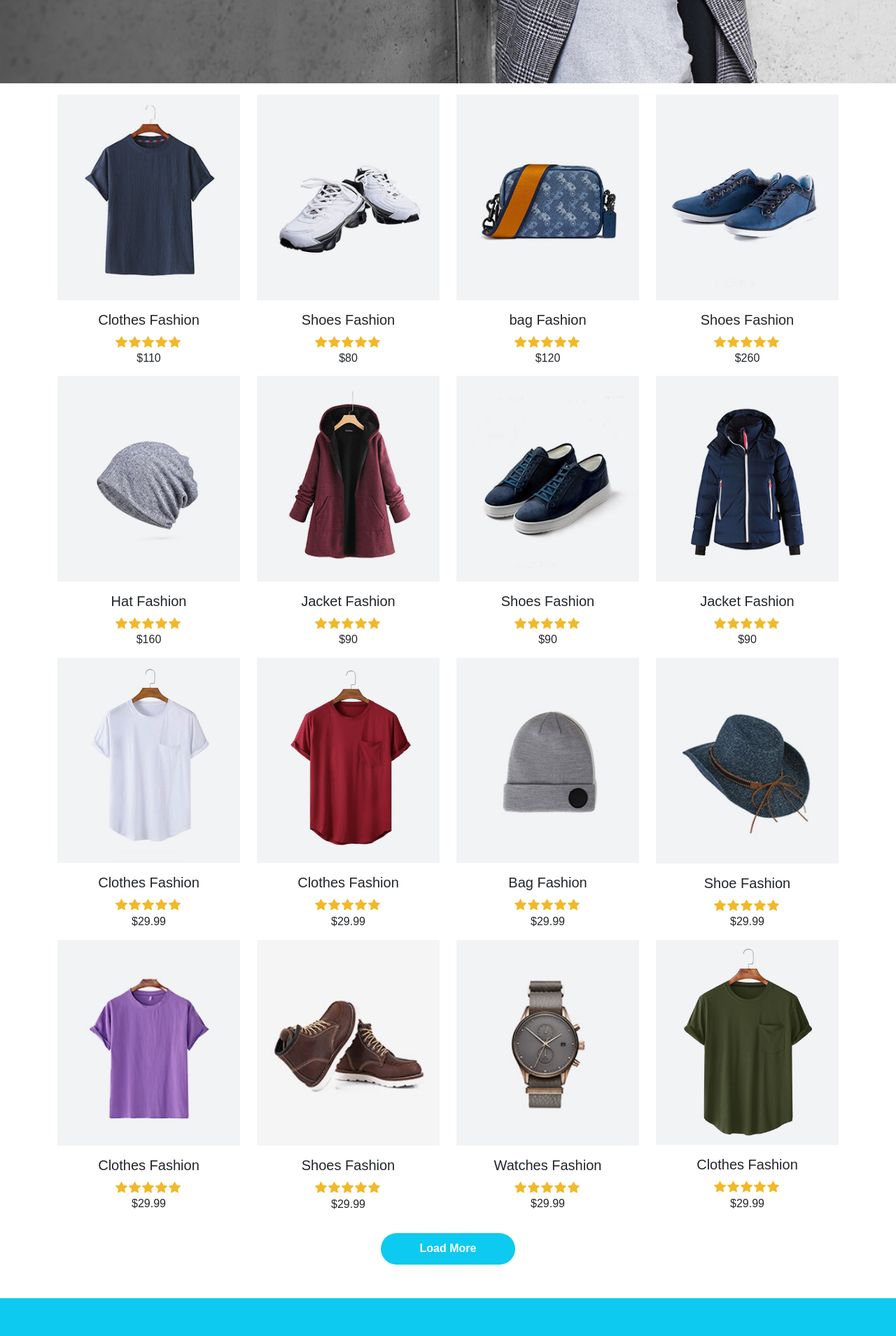
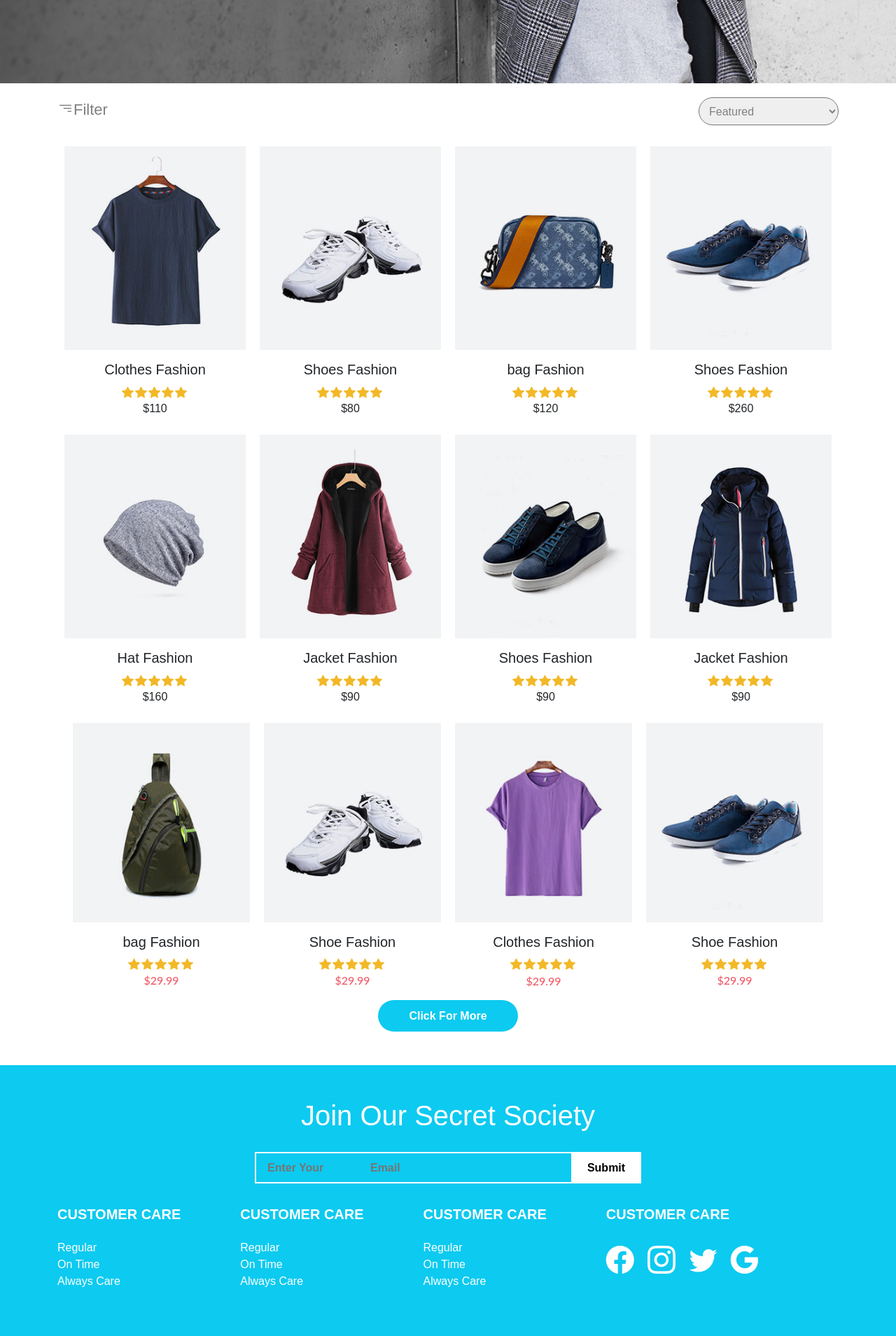
Before and after one commit to Chndrafajar/react-Ecommerce.github.io, a React (Create React App) app: page /shopProductNew in a window 1280 px wide. Shown: the part 580-2489 px from the top of the page at 70% size. Built offline with nearby package versions, Linux system fonts and the light colour scheme.

Commit message:
update-bug1.2

```diff
--- a/src/components/Pages/Home/Home.js
+++ b/src/components/Pages/Home/Home.js
@@ -1,6 +1,5 @@
-import React from "react";
 import "./home.css";
-import { Container, Row, Col, Card, Carousel, Button, Form } from "react-bootstrap";
+import { Container, Row, Col, Carousel, Button, Form } from "react-bootstrap";
 import Footer from "../../Footer/Footer";
 
 export default function Home() {
@@ -45,54 +44,59 @@ export default function Home() {
 
       <div className="new py-5">
         <Container className="py-5">
-          <Row>
-            <Col lg={3} xs={6}>
-              <Card>
+          <div className="newProductHome">
+            <div className="newProductCard">
+              <div>
                 <img src="asset/shop/23.jpg" alt="" />
+                <div className="btnHome">
+                  <button variant="dark">Women</button>
+                </div>
+              </div>
+            </div>
+            <div className="newProductCard">
+              <div>
+                <img src="asset/shop/15.jpg" alt="" />
+                <div className="btnHome">
+                  <button variant="dark">Accesories</button>
+                </div>
+              </div>
+            </div>
+            <div className="newProductCard">
+              <div>
+                <img src="asset/shop/4.jpg" alt="" />
+                <div className="btnHome">
+                  <button variant="dark">Footwear</button>
+                </div>
+              </div>
+            </div>
+            <div className="newProductCard">
+              <div>
+                <img src="asset/shop/1.jpg" alt="" />
+                <div className="btnHome">
+                  <button variant="dark">Watches</button>
+                </div>
+              </div>
+            </div>
+          </div>
+        </Container>
+      </div>
 
-                <Button variant="dark">Women</Button>
-              </Card>
-            </Col>
-            <Col lg={3} xs={6}>
-              <Card>
-                <img src="asset/shop/10.jpg" alt="" />
-
-                <Button variant="dark">Accesories</Button>
-              </Card>
-            </Col>
-            <Col lg={3} xs={6} className="ColCard">
-              <Card>
-                <img src="asset/shop/4.jpg" alt="" />
-
-                <Button variant="dark">Footwear</Button>
-              </Card>
-            </Col>
-            <Col lg={3} xs={6} className="ColCard">
-              <Card>
-                <img src="asset/shop/1.jpg" alt="" />
-
-                <Button variant="dark">Watches</Button>
-              </Card>
-            </Col>
-          </Row>
-        </Container>
+      <div className="productTitle">
+        <div className="productTitleItem">
+          <h1>Product Trending</h1>
+          <h6 style={{ color: "blue" }}>Be Healty Creatif Fashion</h6>
+        </div>
       </div>
 
       <div className="Product">
         <Container>
-          <Row className="py-2">
-            <Col lg={5} xs={4} className=" m-auto text-center">
-              <h1>Product Trending</h1>
-              <h6 style={{ color: "blue" }}>Be Healty Creatif Fashion</h6>
-            </Col>
-          </Row>
-          <Row className="Row" xs={2}>
-            <Col lg={3} className="text-center">
-              <Card className="Card  border-0  mb-2">
+          <div className="newProductItem">
+            <div className="newProductCard">
+              <div className="Card  border-0  mb-2">
                 <div className="imgArea">
                   <img src="asset/shop/1.jpg" alt="" className="img-fluid" />
                 </div>
-
+                <div className="textCard">
                   <h5 className="mt-3">Clothes Fashion</h5>
 
                   <div className="IconStartHome ">
@@ -113,14 +117,15 @@ export default function Home() {
                     </span>
                   </div>
                   <h6>$29.99</h6>
-              </Card>
-            </Col>
-            <Col lg={3} className="text-center">
-              <Card className="Card   border-0  mb-2">
+                </div>
+              </div>
+            </div>
+            <div className="newProductCard">
+              <div className="Card   border-0  mb-2">
                 <div className="imgArea">
                   <img src="asset/shop/2.jpg" alt="" className="img-fluid" />
                 </div>
-
+                <div className="textCard">
                   <h5 className="mt-3">Shoe Fashion</h5>
 
                   <div className="IconStartHome ">
@@ -141,15 +146,16 @@ export default function Home() {
                     </span>
                   </div>
                   <h6>$29.99</h6>
-              </Card>
-            </Col>
-            <Col lg={3} className="text-center">
-              <Card className="Card  border-0  mb-2">
+                </div>
+              </div>
+            </div>
+            <div className="newProductCard">
+              <div className="Card  border-0  mb-2">
                 <div className="imgArea">
                   <img src="asset/shop/3.jpg" alt="" className="img-fluid" />
                 </div>
-
-                <h5 className="mt-3">Bag Fashion</h5>
+                <div className="textCard">
+                  <h5 className="mt-3">bag Fashion</h5>
 
                   <div className="IconStartHome ">
                     <span>
@@ -169,14 +175,15 @@ export default function Home() {
                     </span>
                   </div>
                   <h6>$29.99</h6>
-              </Card>
-            </Col>
-            <Col lg={3} className="text-center">
-              <Card className="Card  border-0  mb-2">
+                </div>
+              </div>
+            </div>
+            <div className="newProductCard">
+              <div className="Card  border-0  mb-2">
                 <div className="imgArea">
                   <img src="asset/shop/4.jpg" alt="" className="img-fluid" />
                 </div>
-
+                <div className="textCard">
                   <h5 className="mt-3">Shoe Fashion</h5>
 
                   <div className="IconStartHome ">
@@ -197,50 +204,55 @@ export default function Home() {
                     </span>
                   </div>
                   <h6>$29.99</h6>
-              </Card>
-            </Col>
-          </Row>
-          <Row>
-            <Col lg={6} className="text-center m-auto mt-3">
+                </div>
+              </div>
+            </div>
+          </div>
+        </Container>
+      </div>
+      <div>
+        <div className="btnCardProduct">
           <button className="btn1">Click For More</button>
-            </Col>
-          </Row>
-        </Container>
+        </div>
       </div>
 
       <div className="about">
         <Container className="py-5">
-          <Row className="py-5">
-            <Col lg={8} className="m-auto text-center">
+          <div className="productTitle">
+            <div className="productTitleItem">
               <h1>Welcome To Our Creatif Fashion</h1>
-              <h6 style={{ color: "blue" }}>Be Healty Creatif Fashion</h6>
-            </Col>
+              <h6 className="Homeh6" style={{ color: "blue" }}>
+                Be Healty Creatif Fashion
+              </h6>
+            </div>
+          </div>
+
           <div className="aboutItem">
-              <Row>
-                <Col lg={4}>
+            <div className="HomeCard">
+              <div className="homeCardItem">
                 <img src="asset/clothes/1.jpg" className="img-fluid mb-3 " alt="" />
                 <h5>Best Quality</h5>
                 <p>Lorem ipsum dolor, sit amet consectrue magni blanditiis dolorem odit. low eos atque ipsum dolor odio nesunt.</p>
-                </Col>
-                <Col lg={4}>
+              </div>
+              <div className="homeCardItem">
                 <img src="asset/clothes/3.jpg" className="img-fluid mb-3 " alt="" />
                 <h5>Best Quality</h5>
                 <p>Lorem ipsum dolor, sit amet consectrue magni blanditiis dolorem odit. low eos atque ipsum dolor odio nesunt.</p>
-                </Col>
-                <Col lg={4}>
+              </div>
+              <div className="homeCardItem">
                 <img src="asset/clothes/2.jpg" className="img-fluid mb-3 " alt="" />
                 <h5>Best Quality</h5>
                 <p>Lorem ipsum dolor, sit amet consectrue magni blanditiis dolorem odit. low eos atque ipsum dolor odio nesunt.</p>
-                </Col>
-              </Row>
               </div>
-            <Row className="pt-4">
-              <Col lg={6} className="text-center m-auto">
+            </div>
+          </div>
+        </Container>
+      </div>
+
+      <div>
+        <div className="btnCardProduct">
           <button className="btn1">Shop More</button>
-              </Col>
-            </Row>
-          </Row>
-        </Container>
+        </div>
       </div>
 
       <div className="apple py-5 ">
--- a/src/components/Pages/Home/home.css
+++ b/src/components/Pages/Home/home.css
@@ -39,8 +39,21 @@ h6 {
   background-color: #109ebb;
 }
 
-.Card {
-  cursor: pointer;
+.btnHome button:hover {
+  background-color: rgb(41, 38, 38);
+  transition: 0.6s;
+}
+.newProductHome {
+  display: grid;
+  grid-template-columns: repeat(4, 1fr);
+}
+
+.btnHome button {
+  width: 100%;
+  border: none;
+  height: 30px;
+  background-color: black;
+  color: white;
 }
 
 .aboutItem {
@@ -129,6 +142,19 @@ h6 {
   color: #f2b827;
 }
 
+.Homeh6 {
+  text-align: center;
+}
+
+.HomeCard {
+  display: grid;
+  grid-template-columns: repeat(3, 1fr);
+}
+
+.homeCardItem {
+  margin: 10px;
+}
+
 @media (max-width: 768px) {
   .CarousalItem h3 {
     font-size: 20px;
@@ -136,4 +162,39 @@ h6 {
   .CarousalItem h1 {
     font-size: 25px;
   }
+  .newProductHome {
+    display: flex;
+    flex-direction: column;
+  }
+
+  .btnHome button {
+    width: 85%;
+  }
 }
+
+@media (max-width: 468px) {
+  .btnHome button {
+    width: 100%;
+  }
+  .newProductHome {
+    margin-left: 20px;
+  }
+  .HomeCard {
+    grid-template-columns: repeat(1, 1fr);
+  }
+}
+
+@media (max-width: 992px) {
+  .newProductHome {
+    grid-template-columns: repeat(2, 1fr);
+  }
+  .btnHome button {
+    width: 85%;
+  }
+}
+
+@media (max-width: 1140px) {
+  .newProductHome {
+    overflow-x: auto;
+  }
+}
--- a/src/components/Pages/Market/ProductItem.js
+++ b/src/components/Pages/Market/ProductItem.js
@@ -1,4 +1,4 @@
-import { Container, Col, Card, Row } from "react-bootstrap";
+import { Container } from "react-bootstrap";
 import { Component } from "react";
 import { connect } from "react-redux";
 import "./productItem.css";
@@ -17,20 +17,17 @@ class ProductItem extends Component {
   render() {
     let itemList = this.props.items.map((item) => {
       return (
-        <Col
-          lg={3}
-          xs={6}
-          md={4}
-          className="text-center"
+        <div className="newProductCard">
+          <div
+            className="Card  border-0  mb-2"
             onClick={() => {
               this.handleClick(item.id);
             }}
           >
-          <Card className="Card  border-0  mb-2">
             <div className="imgArea">
               <img src={item.img} alt={item.title} className="img-fluid" />
             </div>
-
+            <div className="textCard">
               <h5 className="mt-3">{item.title}</h5>
 
               <div className="IconStartHome ">
@@ -51,38 +48,58 @@ class ProductItem extends Component {
                 </span>
               </div>
               <h6>${item.price}</h6>
-          </Card>
-        </Col>
+            </div>
+          </div>
+        </div>
       );
     });
     return (
       <div>
         <div className="center">
           <Container className="py-5  ">
-            <Row className="py-5">
-              <Col lg={6} className="mt-2">
+            <div className="blog">
+              <div className="blogTitle">
                 <h1>There Are Various Kinds Of The Best Fashion Variants Here! </h1>
                 <h6>Be Healty Creatif Fashion</h6>
-                <button className="btn1 mt-3">More From Us</button>
-              </Col>
-            </Row>
+                <button className="btnBlog mt-3">More From Us</button>
+              </div>
+            </div>
+          </Container>
+        </div>
+        <div>
+          <Container>
+            <div className="filterProduct">
+              <div className="filterProductLeft">
+                <span>
+                  <i class="bi bi-filter-right"></i>
+                </span>
+                Filter
+              </div>
+              <div className="filterProductRight">
+                <select>
+                  <option>Featured</option>
+                  <option>Best Selling</option>
+                  <option>Price</option>
+                  <option>Star</option>
+                  <option>Date</option>
+                </select>
+              </div>
+            </div>
           </Container>
         </div>
         <Container>
-          <Row className="mt-3">
-            {itemList}
+          <div className="newProductItem">{itemList}</div>
           <Switch>
             <Route path="/shopProductNew" component={ShopProduct} />
           </Switch>
-          </Row>
-          <Row>
-            <Col lg={6} className="text-center m-auto mt-3">
+          <div>
+            <div className="btnCardProduct">
               <Link to="/shopProductNew">
                 {" "}
-                <button className="btn1">Load More</button>
+                <button className="btnMrket">Click For More</button>
               </Link>
-            </Col>
-          </Row>
+            </div>
+          </div>
         </Container>
         <div>
           <Footer />
--- a/src/components/Pages/Market/ShopProduct/ShopProduct.js
+++ b/src/components/Pages/Market/ShopProduct/ShopProduct.js
@@ -1,16 +1,75 @@
 import React from "react";
-import { Row, Col, Card } from "react-bootstrap";
+import { Container } from "react-bootstrap";
 
 export default function ShopProduct() {
   return (
-    <div>
-      <Row>
-        <Col lg={3} xs={6} md={4} className="text-center">
-          <Card className="Card  border-0  mb-2">
+    <div className="Product">
+      <Container>
+        <div className="newProductItem">
+          <div className="newProductCard">
+            <div className="Card  border-0  mb-2">
               <div className="imgArea">
-              <img src="asset/shop/24.jpg" alt="" className="img-fluid" />
+                <img src="asset/shop/9.jpg" alt="" className="img-fluid" />
               </div>
+              <div className="textCard">
+                <h5 className="mt-3">bag Fashion</h5>
 
+                <div className="IconStartHome ">
+                  <span>
+                    <i class="bi bi-star-fill"></i>
+                  </span>
+                  <span>
+                    <i class="bi bi-star-fill"></i>
+                  </span>
+                  <span>
+                    <i class="bi bi-star-fill"></i>
+                  </span>
+                  <span>
+                    <i class="bi bi-star-fill"></i>
+                  </span>
+                  <span>
+                    <i class="bi bi-star-fill"></i>
+                  </span>
+                </div>
+                <h6>$29.99</h6>
+              </div>
+            </div>
+          </div>
+          <div className="newProductCard">
+            <div className="Card   border-0  mb-2">
+              <div className="imgArea">
+                <img src="asset/shop/2.jpg" alt="" className="img-fluid" />
+              </div>
+              <div className="textCard">
+                <h5 className="mt-3">Shoe Fashion</h5>
+
+                <div className="IconStartHome ">
+                  <span>
+                    <i class="bi bi-star-fill"></i>
+                  </span>
+                  <span>
+                    <i class="bi bi-star-fill"></i>
+                  </span>
+                  <span>
+                    <i class="bi bi-star-fill"></i>
+                  </span>
+                  <span>
+                    <i class="bi bi-star-fill"></i>
+                  </span>
+                  <span>
+                    <i class="bi bi-star-fill"></i>
+                  </span>
+                </div>
+                <h6>$29.99</h6>
+              </div>
+            </div>
+          </div>
+          <div className="newProductCard">
+            <div className="Card  border-0  mb-2">
+              <div className="imgArea">
+                <img src="asset/shop/16.jpg" alt="" className="img-fluid" />
+              </div>
+              <div className="textCard">
                 <h5 className="mt-3">Clothes Fashion</h5>
 
                 <div className="IconStartHome ">
@@ -31,70 +90,15 @@ export default function ShopProduct() {
                   </span>
                 </div>
                 <h6>$29.99</h6>
-          </Card>
-        </Col>
-        <Col lg={3} xs={6} md={4} className="text-center">
-          <Card className="Card   border-0  mb-2">
+              </div>
+            </div>
+          </div>
+          <div className="newProductCard">
+            <div className="Card  border-0  mb-2">
               <div className="imgArea">
-              <img src="asset/shop/25.jpg" alt="" className="img-fluid" />
+                <img src="asset/shop/4.jpg" alt="" className="img-fluid" />
               </div>
-
-            <h5 className="mt-3">Clothes Fashion</h5>
-
-            <div className="IconStartHome ">
-              <span>
-                <i class="bi bi-star-fill"></i>
-              </span>
-              <span>
-                <i class="bi bi-star-fill"></i>
-              </span>
-              <span>
-                <i class="bi bi-star-fill"></i>
-              </span>
-              <span>
-                <i class="bi bi-star-fill"></i>
-              </span>
-              <span>
-                <i class="bi bi-star-fill"></i>
-              </span>
-            </div>
-            <h6>$29.99</h6>
-          </Card>
-        </Col>
-        <Col lg={3} xs={6} md={4} className="text-center">
-          <Card className="Card  border-0  mb-2">
-            <div className="imgArea">
-              <img src="asset/shop/15.jpg" alt="" className="img-fluid" />
-            </div>
-
-            <h5 className="mt-3">Bag Fashion</h5>
-
-            <div className="IconStartHome ">
-              <span>
-                <i class="bi bi-star-fill"></i>
-              </span>
-              <span>
-                <i class="bi bi-star-fill"></i>
-              </span>
-              <span>
-                <i class="bi bi-star-fill"></i>
-              </span>
-              <span>
-                <i class="bi bi-star-fill"></i>
-              </span>
-              <span>
-                <i class="bi bi-star-fill"></i>
-              </span>
-            </div>
-            <h6>$29.99</h6>
-          </Card>
-        </Col>
-        <Col lg={3} xs={6} md={4} className="text-center">
-          <Card className="Card  border-0  mb-2">
-            <div className="imgArea">
-              <img src="asset/shop/11.jpg" alt="" className="img-fluid" />
-            </div>
-
+              <div className="textCard">
                 <h5 className="mt-3">Shoe Fashion</h5>
 
                 <div className="IconStartHome ">
@@ -115,121 +119,11 @@ export default function ShopProduct() {
                   </span>
                 </div>
                 <h6>$29.99</h6>
-          </Card>
-        </Col>
-        <Col lg={3} xs={6} md={4} className="text-center">
-          <Card className="Card  border-0  mb-2">
-            <div className="imgArea">
-              <img src="asset/shop/16.jpg" alt="" className="img-fluid" />
               </div>
-
-            <h5 className="mt-3">Clothes Fashion</h5>
-
-            <div className="IconStartHome ">
-              <span>
-                <i class="bi bi-star-fill"></i>
-              </span>
-              <span>
-                <i class="bi bi-star-fill"></i>
-              </span>
-              <span>
-                <i class="bi bi-star-fill"></i>
-              </span>
-              <span>
-                <i class="bi bi-star-fill"></i>
-              </span>
-              <span>
-                <i class="bi bi-star-fill"></i>
-              </span>
             </div>
-            <h6>$29.99</h6>
-          </Card>
-        </Col>
-        <Col lg={3} xs={6} md={4} className="text-center">
-          <Card className="Card   border-0  mb-2">
-            <div className="imgArea">
-              <img src="asset/shop/14.jpg" alt="" className="img-fluid" />
           </div>
-
-            <h5 className="mt-3">Shoes Fashion</h5>
-
-            <div className="IconStartHome ">
-              <span>
-                <i class="bi bi-star-fill"></i>
-              </span>
-              <span>
-                <i class="bi bi-star-fill"></i>
-              </span>
-              <span>
-                <i class="bi bi-star-fill"></i>
-              </span>
-              <span>
-                <i class="bi bi-star-fill"></i>
-              </span>
-              <span>
-                <i class="bi bi-star-fill"></i>
-              </span>
         </div>
-            <h6>$29.99</h6>
-          </Card>
-        </Col>
-        <Col lg={3} xs={6} md={4} className="text-center">
-          <Card className="Card  border-0  mb-2">
-            <div className="imgArea">
-              <img src="asset/shop/10.jpg" alt="" className="img-fluid" />
-            </div>
-
-            <h5 className="mt-3">Watches Fashion</h5>
-
-            <div className="IconStartHome ">
-              <span>
-                <i class="bi bi-star-fill"></i>
-              </span>
-              <span>
-                <i class="bi bi-star-fill"></i>
-              </span>
-              <span>
-                <i class="bi bi-star-fill"></i>
-              </span>
-              <span>
-                <i class="bi bi-star-fill"></i>
-              </span>
-              <span>
-                <i class="bi bi-star-fill"></i>
-              </span>
-            </div>
-            <h6>$29.99</h6>
-          </Card>
-        </Col>
-        <Col lg={3} xs={6} md={4} className="text-center">
-          <Card className="Card  border-0  mb-2">
-            <div className="imgArea">
-              <img src="asset/shop/26.jpg" alt="" className="img-fluid" />
-            </div>
-
-            <h5 className="mt-3">Clothes Fashion</h5>
-
-            <div className="IconStartHome ">
-              <span>
-                <i class="bi bi-star-fill"></i>
-              </span>
-              <span>
-                <i class="bi bi-star-fill"></i>
-              </span>
-              <span>
-                <i class="bi bi-star-fill"></i>
-              </span>
-              <span>
-                <i class="bi bi-star-fill"></i>
-              </span>
-              <span>
-                <i class="bi bi-star-fill"></i>
-              </span>
-            </div>
-            <h6>$29.99</h6>
-          </Card>
-        </Col>
-      </Row>
+      </Container>
     </div>
   );
 }
--- a/src/components/Pages/Market/productItem.css
+++ b/src/components/Pages/Market/productItem.css
@@ -58,3 +58,65 @@
   font-size: 18px;
   font-weight: 600;
 }
+
+.btnMrket {
+  height: 45px;
+  width: 200px;
+  border: none;
+  outline: none;
+  background-color: #0dcaf0;
+  color: white;
+  font-weight: 700;
+  border-radius: 50px;
+  transition: 1s;
+}
+
+.filterProductLeft {
+  font-size: 22px;
+  color: grey;
+  cursor: pointer;
+}
+
+.filterProductLeft:hover {
+  color: #0dcaf0;
+}
+
+.filterProductLeft .bi {
+  font-size: 23px;
+}
+
+.filterProduct {
+  display: flex;
+  justify-content: space-between;
+  margin-top: 20px;
+  margin-bottom: 20px;
+}
+
+.filterProductRight {
+  color: grey;
+}
+
+.filterProductRight select {
+  width: 200px;
+  height: 40px;
+  color: grey;
+  border-radius: 20px;
+  padding: 0 10px;
+}
+
+@media (max-width: 478px) {
+  .filterProduct {
+    flex-direction: column;
+  }
+  .filterProductRight select {
+    width: 150px;
+    height: 30px;
+    margin-top: 5px;
+  }
+  .filterProductLeft {
+    font-size: 15px;
+  }
+  .filterProductLeft .bi {
+    font-size: 16px;
+  }
+}
--- a/src/components/Pages/Product/TabContent/review.css
+++ b/src/components/Pages/Product/TabContent/review.css
@@ -214,6 +214,9 @@
 
 .reviewCol {
   margin: 10px;
+  border: 1px solid grey;
+
+  border: 1px solid rgba(0, 0, 0, 0.125);
 }
 
 @media (max-width: 968px) {
```
Lines whose indentation alone changed are shown as unchanged.
